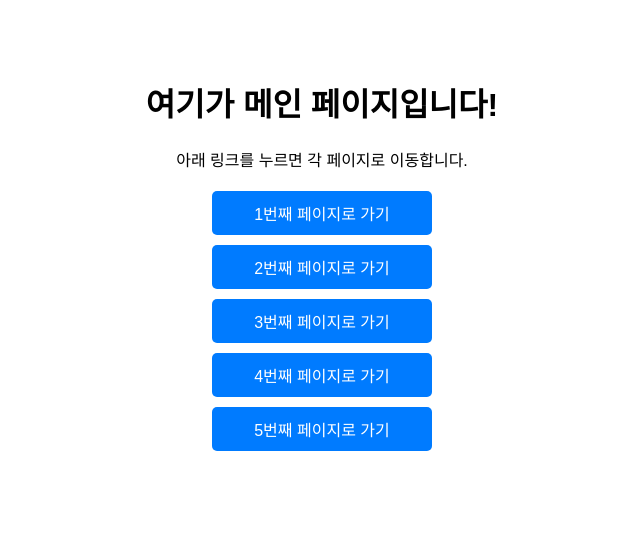
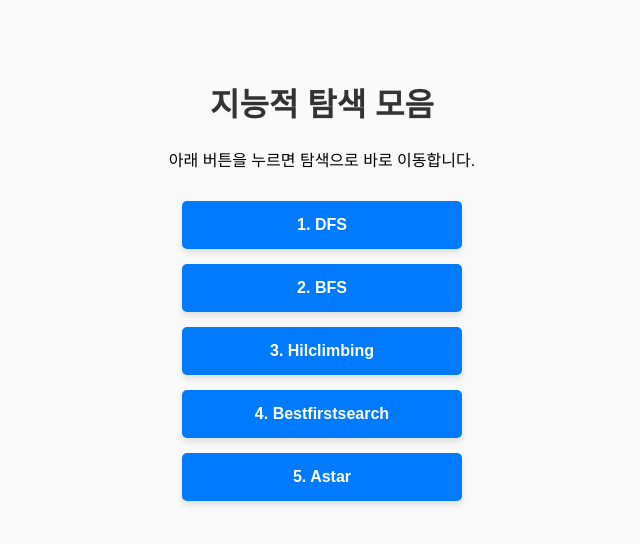
Before and after one commit to moonissaam/search, a plain HTML site: page index.html in a window 1280 px wide. Shown: the whole page, without its empty margins (318-958 px from the left). Drawn offline with Linux system fonts and the light colour scheme.

Commit message:
Update index.html

```diff
--- a/index.html
+++ b/index.html
@@ -2,24 +2,27 @@
 <html lang="ko">
 <head>
     <meta charset="UTF-8">
-    <title>나의 웹 포털</title>
+    <title>지능적 탐색 모음</title>
     <style>
-        body { font-family: sans-serif; text-align: center; padding: 50px; }
-        .menu-container { display: flex; flex-direction: column; align-items: center; gap: 10px; margin-top: 20px; }
-        .btn { display: block; width: 200px; padding: 10px; background: #007bff; color: white; text-decoration: none; border-radius: 5px; }
+        body { font-family: Arial, sans-serif; text-align: center; padding: 50px; background-color: #f9f9f9; }
+        h1 { color: #333; }
+        .link-container { display: flex; flex-direction: column; align-items: center; gap: 15px; margin-top: 30px; }
+        .btn { display: block; width: 250px; padding: 15px; background-color: #007bff; color: white; text-decoration: none; border-radius: 5px; font-weight: bold; box-shadow: 0 4px 6px rgba(0,0,0,0.1); transition: 0.3s; }
+        .btn:hover { background-color: #0056b3; transform: translateY(-2px); }
     </style>
 </head>
 <body>
 
-    <h1>여기가 메인 페이지입니다!</h1>
-    <p>아래 링크를 누르면 각 페이지로 이동합니다.</p>
+    <h1>지능적 탐색 모음</h1>
+    <p>아래 버튼을 누르면 탐색으로 바로 이동합니다.</p>
 
-    <div class="menu-container">
-        <a href="dfs.html" class="btn">1번째 페이지로 가기</a>
-        <a href="bfs.html" class="btn">2번째 페이지로 가기</a>
-        <a href="hillclimbing.html" class="btn">3번째 페이지로 가기</a>
-        <a href="bestfirstsearch.html" class="btn">4번째 페이지로 가기</a>
-        <a href="Astar.html" class="btn">5번째 페이지로 가기</a>
+    <div class="link-container">
+
+        <a href="dfs.html" class="btn">1. DFS</a>
+        <a href="BFS.html" class="btn">2. BFS</a>
+        <a href="hilclimbing.html" class="btn">3. Hilclimbing</a>
+        <a href="bestfirstsearch.html" class="btn">4. Bestfirstsearch</a>
+        <a href="Astar.html" class="btn">5. Astar</a>
     </div>
 
 </body>
```
